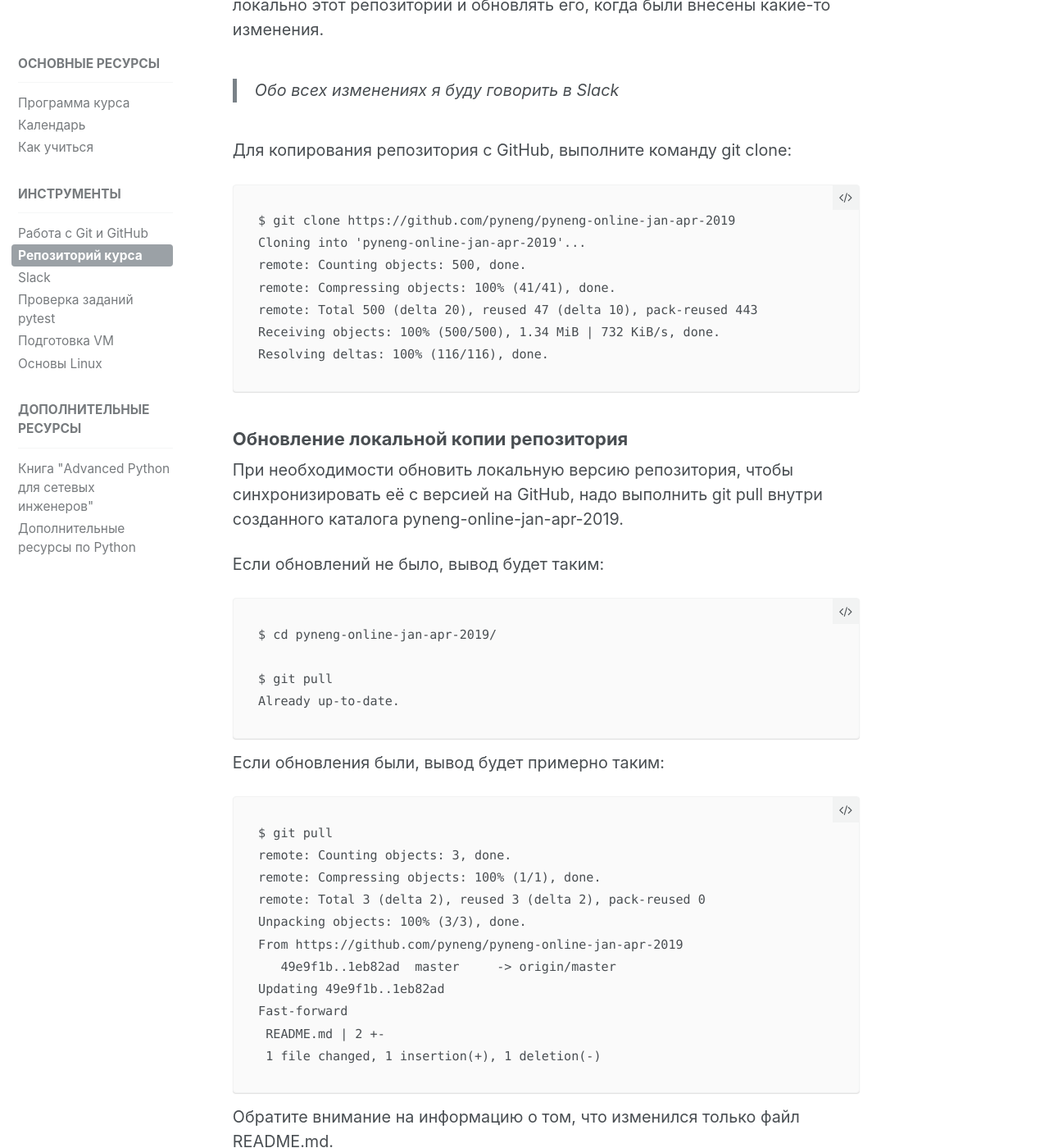
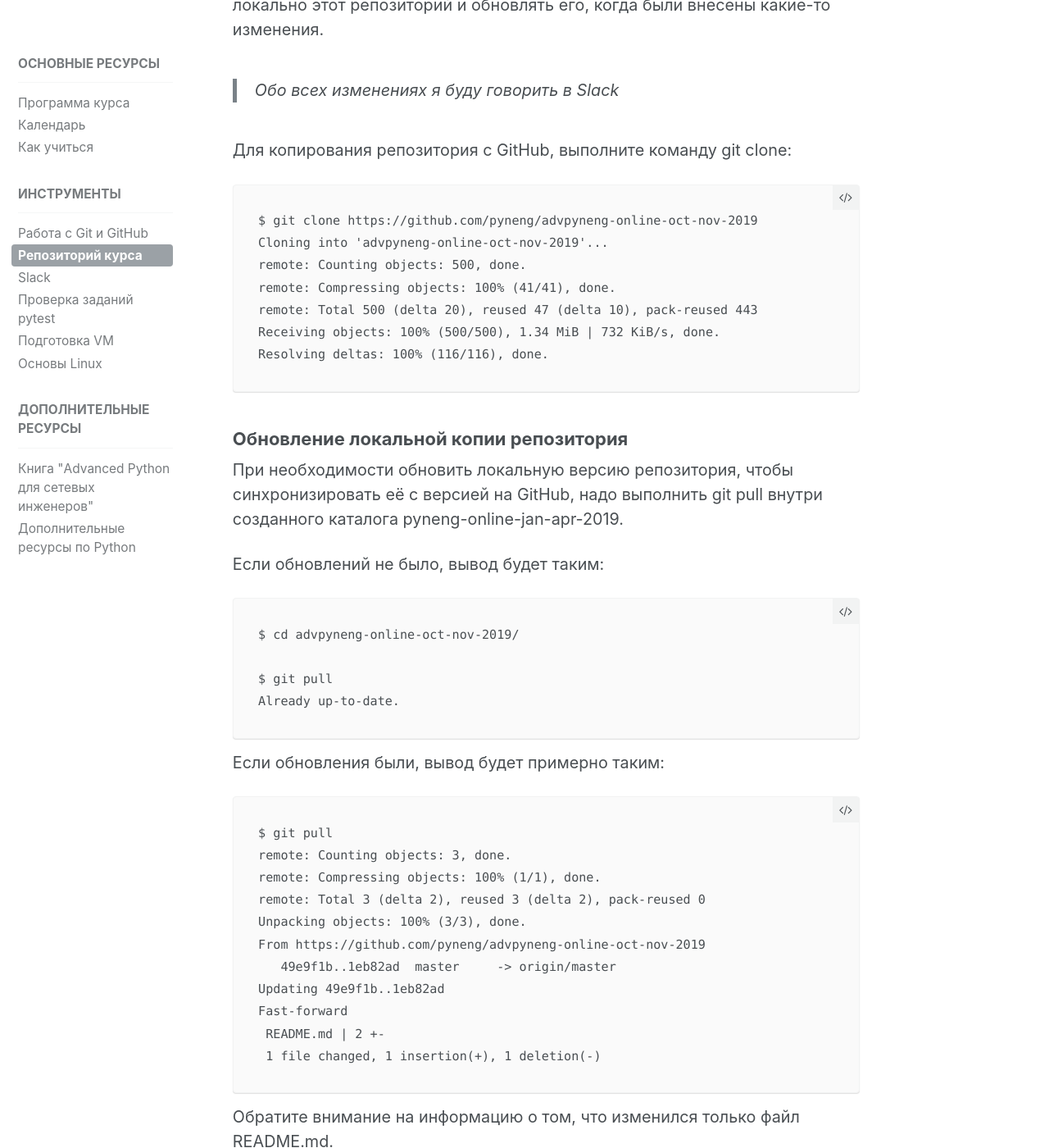
Before and after one commit to advpyneng/advpyneng.github.io, a Jekyll site: the page built from _pages/docs/pyneng-github.md, in a window 1280 px wide and 1400 px high, scrolled down 544 px. Shown: the whole window at 82% size. Built offline with Jekyll 4.4.1, drawn with Linux system fonts in a browser that asks for light colours; comment, search, counter and statistics services are not loaded.

Commit message:
Update course repo info

````diff
--- a/_pages/docs/pyneng-github.md
+++ b/_pages/docs/pyneng-github.md
@@ -3,7 +3,7 @@ title: "Репозиторий курса"
 permalink: /docs/pyneng-github/
 ---
 
-В [репозитории курса](https://github.com/pyneng/pyneng-online-jan-apr-2019) выложены задания и примеры, которые будут рассматриваться на курсе.
+В [репозитории курса](https://github.com/pyneng/advpyneng-online-oct-nov-2019) выложены задания и примеры, которые будут рассматриваться на курсе.
 
 
 Перед тем, как читать дальше, прочитайте документы:
@@ -21,8 +21,8 @@ permalink: /docs/pyneng-github/
 
 Для копирования репозитория с GitHub, выполните команду git clone:
 ```
-$ git clone https://github.com/pyneng/pyneng-online-jan-apr-2019
-Cloning into 'pyneng-online-jan-apr-2019'...
+$ git clone https://github.com/pyneng/advpyneng-online-oct-nov-2019
+Cloning into 'advpyneng-online-oct-nov-2019'...
 remote: Counting objects: 500, done.
 remote: Compressing objects: 100% (41/41), done.
 remote: Total 500 (delta 20), reused 47 (delta 10), pack-reused 443
@@ -36,7 +36,7 @@ Resolving deltas: 100% (116/116), done.
 
 Если обновлений не было, вывод будет таким:
 ```
-$ cd pyneng-online-jan-apr-2019/
+$ cd advpyneng-online-oct-nov-2019/
 
 $ git pull
 Already up-to-date.
@@ -49,7 +49,7 @@ remote: Counting objects: 3, done.
 remote: Compressing objects: 100% (1/1), done.
 remote: Total 3 (delta 2), reused 3 (delta 2), pack-reused 0
 Unpacking objects: 100% (3/3), done.
-From https://github.com/pyneng/pyneng-online-jan-apr-2019
+From https://github.com/pyneng/advpyneng-online-oct-nov-2019
    49e9f1b..1eb82ad  master     -> origin/master
 Updating 49e9f1b..1eb82ad
 Fast-forward
````
